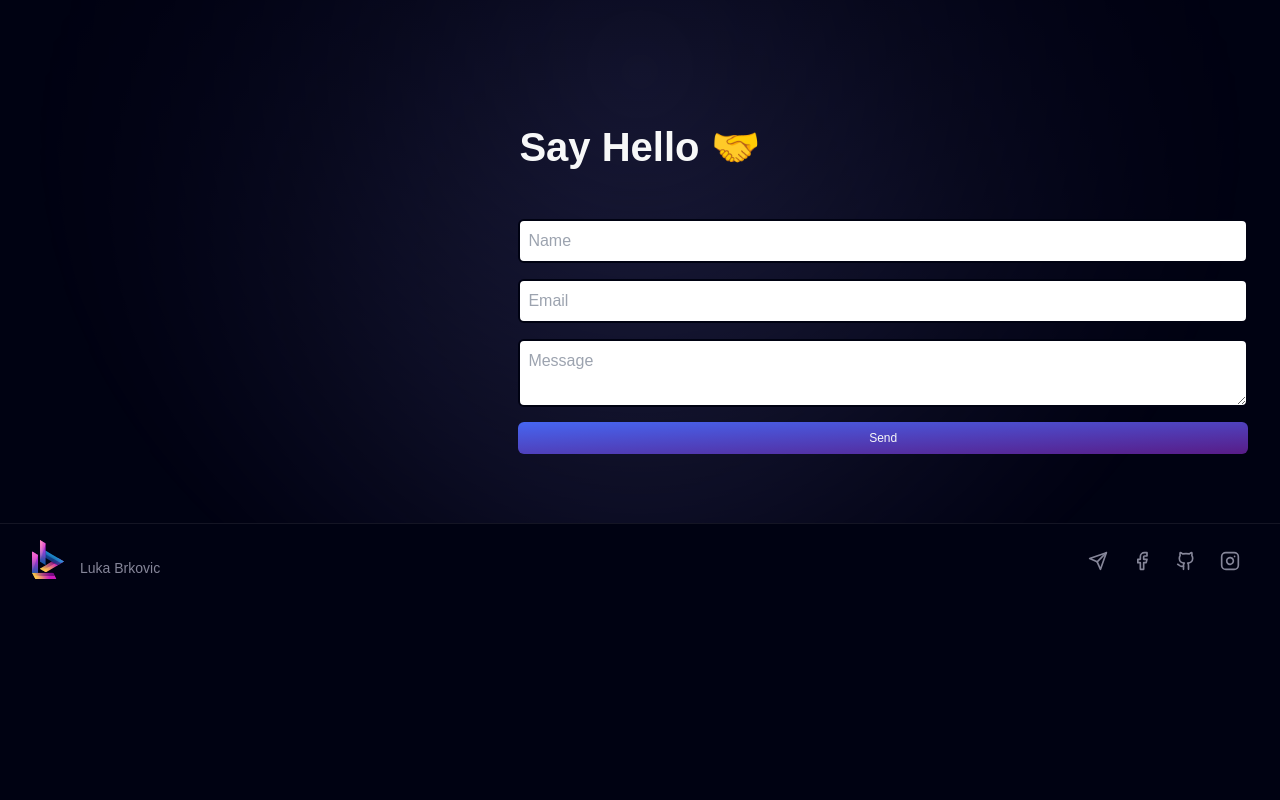
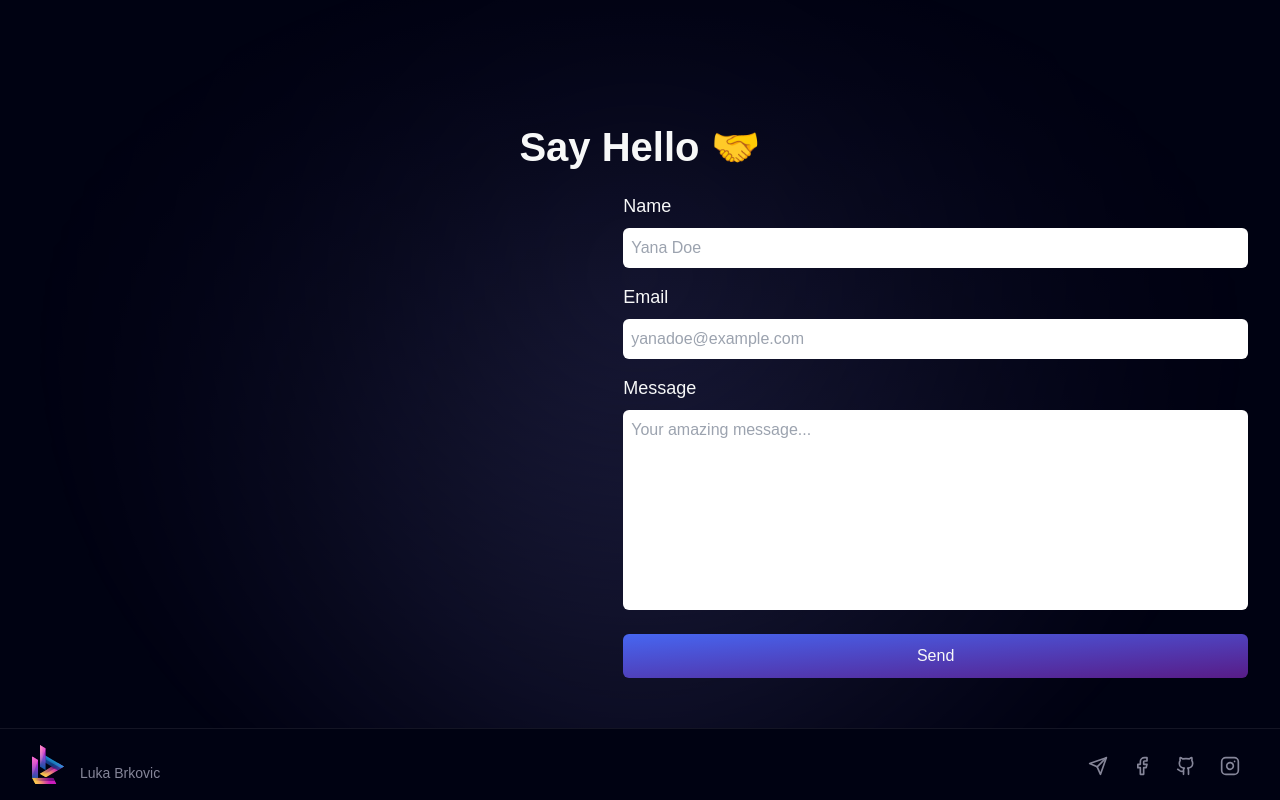
Before and after one commit to lucabrx/portfolio, a Next.js app: page / in a window 1280 px wide. Shown: the part 2437-3237 px from the top of the page. Before the commit the page ends 3032 px from the top, so only its background shows below. Built offline with nearby package versions, Linux system fonts and the light colour scheme; a web font is replaced by a local one.

Commit message:
added toast and form

```diff
--- a/package.json
+++ b/package.json
@@ -9,6 +9,7 @@
     "lint": "next lint"
   },
   "dependencies": {
+    "@hookform/resolvers": "^3.1.1",
     "axios": "^1.4.0",
     "class-variance-authority": "^0.6.0",
     "clsx": "^1.2.1",
@@ -16,9 +17,11 @@
     "next": "13.4.5",
     "react": "18.2.0",
     "react-dom": "18.2.0",
+    "react-hook-form": "^7.45.1",
     "react-intersection-observer": "^9.4.4",
     "resend": "^0.16.0",
-    "tailwind-merge": "^1.13.2"
+    "tailwind-merge": "^1.13.2",
+    "zod": "^3.21.4"
   },
   "devDependencies": {
     "@types/node": "^20.4.1",
--- a/src/app/layout.tsx
+++ b/src/app/layout.tsx
@@ -2,6 +2,7 @@ import './globals.css'
 import Navbar from '@/components/Navbar'
 import Footer from '@/components/Footer'
 import { TailwindIndicator } from '@/components/helpers/TailwindIndicator'
+import { ToastProvider } from '@/components/helpers/ToastProvider'
 
 export const metadata = {
   title: 'Luka Brkovic',
@@ -22,12 +23,14 @@ export default function RootLayout({
         />
       </head>
       <body className='bg-page-gradient'>
+      <ToastProvider>
       <Navbar />
       <main className="pt-navigation-height ">
       {children}
       </main>
       <Footer />
       <TailwindIndicator />
+      </ToastProvider>
       </body>
     </html>
   )
--- /dev/null
+++ b/src/components/ContactForm.tsx
@@ -0,0 +1,79 @@
+"use client"
+import { type FC, useState, useRef, useContext } from 'react';
+import Field from './ui/Field';
+import axios from 'axios';
+import Button from './ui/Button';
+import { z } from "zod";
+import { useForm } from "react-hook-form";
+import { zodResolver } from "@hookform/resolvers/zod"
+import { Icons } from './ui/Icons';
+import { cn } from '@/lib/classMerge';
+import ToastContext from './helpers/ToastProvider';
+
+
+const contactForm = z.object({
+    name:
+    z.string()
+    .min(2, "Must be at least 2 characters long.")
+    .max(50, "Must be at most 50 characters long."),
+    email:
+     z.string()
+     .email("Must be a valid email.")
+     .max(100, "Must be at most 100 characters long."),
+    message:
+    z.string()
+    .min(10, "Must be at least 10 characters long."),
+})
+type ContactForm = z.infer<typeof contactForm>
+
+const ContactForm: FC = () => {
+    const [loading, setLoading] = useState(false);
+    const context = useContext(ToastContext);
+
+    const {register, handleSubmit, formState: { errors },reset } = useForm<ContactForm>({
+        resolver: zodResolver(contactForm)
+    });
+
+    function onSubmit(data: ContactForm) {
+        try {
+            setLoading(true)
+            axios.post('/api/send-email', data)
+            reset()
+        } catch(err) {
+        } finally {
+            setLoading(false)
+            context?.showToast("Message Successfuly Sended, You will be contacted shortly.", 3000)
+        }
+    }
+
+
+
+  return (
+
+    <form onSubmit={handleSubmit(onSubmit)} className='w-full space-y-4'>
+        <Field label="Name" error={errors.name} className='relative'>
+        {errors.name && <Icons.alert className='w-5 h-5 absolute right-3 top-[35px] text-[#dc2626]'/>}
+        <input type="text" placeholder="Yana Doe" {...register('name')}
+        className={cn('rounded-md p-2 bg-off-whit border-none outline-none text-grey-dark text-md  transition-colors duration-300', errors.name ? "ring-2 ring-[#dc2626]" : "focus:ring-2 focus:ring-[#4f46e5]")}
+        />
+        </Field>
+        <Field label="Email" error={errors.email} className='relative'>
+        {errors.email && <Icons.alert className='w-5 h-5 absolute right-3 top-[35px] text-[#dc2626]'/>}
+        <input type="text" placeholder="yanadoe@example.com" {...register('email')}
+         className={cn('rounded-md p-2 bg-off-whit border-none outline-none text-grey-dark text-md  transition-colors duration-300', errors.email ? "ring-2 ring-[#dc2626]" : "focus:ring-2 focus:ring-[#4f46e5]")}
+        />
+        </Field>
+        <Field label="Message" error={errors.message} className='pb-2 relative'>
+        {errors.message && <Icons.alert className='w-5 h-5 absolute right-3 top-[35px] text-[#dc2626]'/>}
+        <textarea   placeholder="Your amazing message..." {...register('message')}
+         className={cn('rounded-md p-2 bg-off-whit border-none outline-none text-grey-dark text-md transition-colors duration-300 overflow-y-scroll h-[200px] resize-none hide-scrollbar', errors.message ? "ring-2 ring-[#dc2626]" : "focus:ring-2 focus:ring-[#4f46e5]")}
+        />
+        </Field>
+
+        <Button isLoading={loading} disabled={loading} className='w-full'  size="lg">Send</Button>
+    </form>
+
+)
+}
+
+export default ContactForm
--- /dev/null
+++ b/src/components/helpers/ToastProvider.tsx
@@ -0,0 +1,41 @@
+"use client"
+import { type FC, createContext, useRef } from 'react';
+
+interface ToastContextProps {
+  showToast: (message: string, duration: number) => void;
+}
+interface ToastProviderProps {
+    children: React.ReactNode;
+}
+
+ const ToastContext = createContext<ToastContextProps | null>(null);
+
+export const ToastProvider: FC<ToastProviderProps> = ({children}) => {
+    const toastContainerRef = useRef<HTMLDivElement | null>(null);
+
+    const showToast = (message: string, duration: number) => {
+        const toastContainer = toastContainerRef.current;
+
+        if (toastContainer) {
+          const toast = document.createElement('div');
+          toast.className = 'toast bg-grey-dark text-off-white rounded-lg p-5';
+          toast.innerHTML = message;
+
+          toastContainer.appendChild(toast);
+
+          setTimeout(() => {
+            if (toastContainer.contains(toast)) {
+              toastContainer.removeChild(toast);
+            }
+          }, duration);
+        }
+      };
+  return (
+    <ToastContext.Provider value={{ showToast }}>
+      <div id="toast-container" className="fixed top-4 md:top  inset-x-2 md:right-4 md:left-auto z-50" ref={toastContainerRef} />
+      {children}
+    </ToastContext.Provider>
+)
+}
+
+export default ToastContext
--- a/src/components/sections/ContactSection.tsx
+++ b/src/components/sections/ContactSection.tsx
@@ -1,47 +1,37 @@
 "use client"
-import { useState, type FC } from 'react';
-import axios from 'axios';
-import Button from '../ui/Button';
+import {  type FC } from 'react';
+
 import { useInView } from 'react-intersection-observer';
 import { cn } from '@/lib/classMerge';
 import Image from 'next/image';
-interface ContactSectionProps {
+import ContactForm from '../ContactForm';
 
-}
 
-const ContactSection: FC<ContactSectionProps> = ({}) => {
-    const [name, setName] = useState('')
-    const [email, setEmail] = useState('')
-    const [message, setMessage] = useState('')
+const ContactSection: FC = () => {
+
     const {ref, inView} = useInView({
         triggerOnce: true,
         threshold: 0.5,
       });
-
-    function handleSubmit(e: any) {
-        e.preventDefault()
-        axios.post('/api/send-email', {name, email, message})
-    }
-
   return (
     <>
   <div ref={ref}  className='w-full  md:mt-8  '>
 
-    <h2 className={cn("w-full text-center lg:text-4xl xl:text-5xl text-3xl font-semibold opacity-0 pt-8 pb-4", inView ? "animate-fade-in" : "")}>Say Hello 🤝</h2>
-  <div className='grid grid-cols-1 md:grid-cols-[40%,1fr] container items-stretch '>
-  <Image src="/contact.svg" alt="potrait" width={350} height={350} className={cn('md:block hidden rounded-md drop-shadow-sm opacity-0', inView ? "animate-fade-in [--animation-delay:400ms]" : "")}  />
+    <h2 className={cn("w-full text-center lg:text-4xl xl:text-5xl text-3xl font-semibold opacity-0 pt-8 pb-4", inView ? "animate-fade-in" : "")}>
+    Say Hello 🤝
+    </h2>
+  <div className='grid grid-cols-1 md:grid-cols-[45%,1fr] container items-stretch md:gap-7 xl:gap-10'>
 
-  <div className="flex flex-col items-center justify-center w-full ">
-    <form onSubmit={handleSubmit} className='w-full'>
-        <input type="text" placeholder="Name" className=" p-2 border-2 my-2 text-background rounded-md w-full" onChange={(e) => setName(e.target.value)} />
-        <input type="email" placeholder="Email" className="w-full p-2 my-2  border-2 text-background rounded-md" onChange={(e) => setEmail(e.target.value)} />
-        <textarea placeholder="Message" className="w-full p-2 my-2 border-2 text-background rounded-md" onChange={(e) => setMessage(e.target.value)} />
-        <Button className='w-full'>Send</Button>
-    </form>
-</div>
+  <Image src="/contact.svg" alt="potrait" width={420} height={420} className={cn('md:block hidden rounded-md drop-shadow-sm opacity-0', inView ? "animate-fade-in [--animation-delay:400ms]" : "")}  />
+
+  <div className={cn("flex flex-col items-center justify-center w-full opacity-0", inView ? "animate-fade-in [--animation-delay:400ms] md:[--animation-delay:600ms]" : "")}>
+  <ContactForm />
+  </div>
 
   </div>
   </div>
+
+
   <div className="  mask-radial-faded pointer-events-none relative -z-[20] overflow-hidden h-[900px] -mt-[870px] md:-mt-[850px]
           [--color:#7877C6] before:absolute before:inset-x-0 before:-inset-y-[100px] before:bg-radial-faded before:opacity-[0.4]
           after:absolute after:top-full after:-left-1/2  after:w-[200%]   after:border-t after:border-[rgba(120,_119,_198,_0.4)] after:bg-background after:h-full" />
--- a/src/components/ui/Button.tsx
+++ b/src/components/ui/Button.tsx
@@ -1,6 +1,8 @@
 import Link from 'next/link';
 import { ReactNode, type FC, HTMLAttributes } from 'react';
 import { cva, VariantProps } from "class-variance-authority";
+import { Loader2 } from 'lucide-react';
+import ShouldRender from '../helpers/ShouldRender';
 
 
 export const buttonClasses = cva(" rounded-md inline-flex items-center justify-center cursor-pointer", {
@@ -26,11 +28,14 @@ export const buttonClasses = cva(" rounded-md inline-flex items-center justify-c
   });
 interface ButtonProps extends VariantProps<typeof buttonClasses>, HTMLAttributes<HTMLButtonElement> {
   children: ReactNode;
+  isLoading? : boolean;
+  disabled?  : boolean;
 }
 
-const Button: FC<ButtonProps> = ({children,variant,size,className,...props}) => {
+const Button: FC<ButtonProps> = ({isLoading,disabled,children,variant,size,className,...props}) => {
   return (
-<button {...props} className={buttonClasses({variant,size,className})}>
+<button disabled={disabled} {...props} className={buttonClasses({variant,size,className})}>
+<ShouldRender if={isLoading}> <Loader2 className='w-4 h-4 animate-spin'/> </ShouldRender>
 {children}
 </button>
 )
--- /dev/null
+++ b/src/components/ui/Field.tsx
@@ -0,0 +1,25 @@
+import { cn } from '@/lib/classMerge';
+import { type FC } from 'react';
+import { type FieldError } from 'react-hook-form';
+import ShouldRender from '../helpers/ShouldRender';
+
+interface FieldProps {
+    children: React.ReactNode;
+    label: string;
+    error?: FieldError;
+    className?: string;
+}
+
+const Field: FC<FieldProps> = ({error, children,label,className}) => {
+  return (
+    <div className={cn("w-full flex flex-col space-y-2", className)}>
+    <label className='text-lg'>{label}</label>
+    {children}
+    <ShouldRender if={error}>
+     <p className="text-[#dc2626] text-sm">{error?.message}</p>
+    </ShouldRender>
+  </div>
+)
+}
+
+export default Field
--- a/src/components/ui/Icons.tsx
+++ b/src/components/ui/Icons.tsx
@@ -1,10 +1,11 @@
-import { type Icon as LucideIcon,  LucideProps, ChevronLeft, ChevronRight,  } from 'lucide-react';
+import { type Icon as LucideIcon,  LucideProps, ChevronLeft, ChevronRight, AlertCircleIcon,  } from 'lucide-react';
 
 export type Icon = LucideIcon;
 
 export const Icons = {
   left: ChevronLeft,
   right: ChevronRight,
+  alert: AlertCircleIcon,
   gitHub: ({ ...props }: LucideProps) => (
     <svg
       aria-hidden="true"
--- a/tailwind.config.js
+++ b/tailwind.config.js
@@ -152,6 +152,10 @@ module.exports = {
             "90%": { opacity: 1 },
             "100%": { opacity: 0, transform: "translateY(min(21vw, 45rem))" },
           },
+          "animate-circle": {
+            from: { transform: "rotate(0deg)" },
+            to: { transform: "rotate(360deg)" },
+          }
 
       },
         animation: {
@@ -161,6 +165,7 @@ module.exports = {
           "sketch-lines": "sketch-lines 1200ms ease-out forwards",
           "glow-line-horizontal": "glow-line-horizontal var(--animation-duration) ease-in forwards",
           "glow-line-vertical": "glow-line-vertical var(--animation-duration) ease-in forwards",
+          "animate-spin": "animate-circle 1000ms linear infinite",
         }
   },
   plugins: [],
```
Also changed, not shown: src/components/ui/Toast.tsx (added, +27 -0 lines), 1 other file (tests, documents, lock files or other folders).
